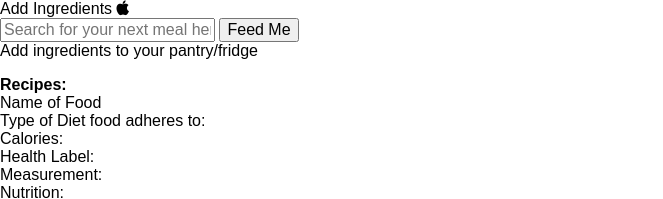
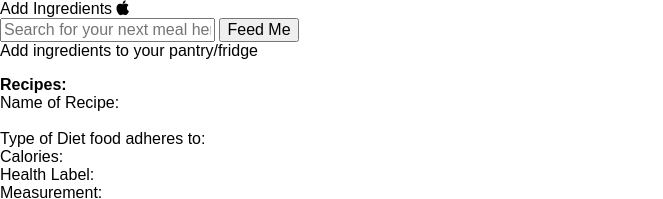
Before and after one commit to rhondarobot/recipe-energy-engine, a plain HTML site: page index.html in a window 1280 px wide. Shown: the top 199 px of the page, without its empty margins (0-663 px from the left). Drawn offline with nearby package versions, Linux system fonts and the light colour scheme.

Commit message:
added image thumbnail to html

```diff
--- a/index.html
+++ b/index.html
@@ -21,8 +21,9 @@
     <div class="templates hidden">
     	<dl class="recipe-results">
     		<dt><strong>Recipes:</strong></dt>
-    		<dt>Name of Food
+    		<dt>Name of Recipe:</dt>
     			<dd class="food-name"></dd>
+    			<img src="" class="recipe-thumbnail" width="50">
     		<dt>Type of Diet food adheres to:</dt>
 				<dd class="diet-type"></dd>
 			<dt>Calories:</dt>
```
